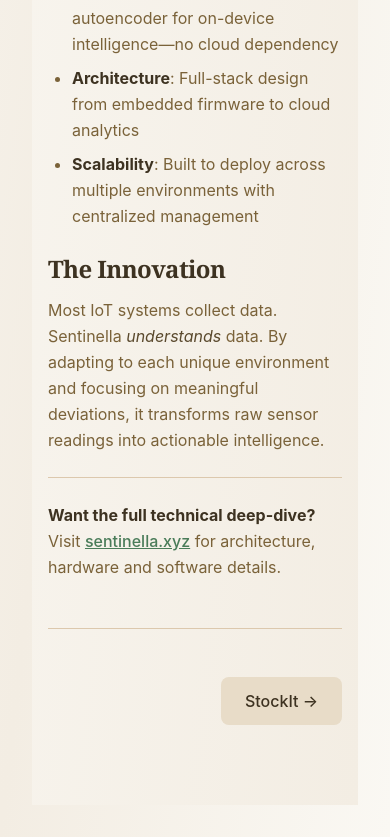
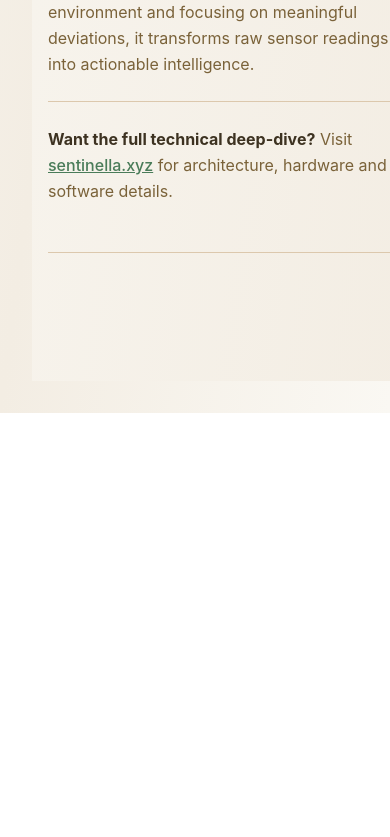
Before and after one commit to pasquale-sergi/personal-website, a Vue app: page /project/1 in a window 390 px wide. Shown: the part 2534-3371 px from the top of the page. After the commit the page ends 2947 px from the top, so only its background shows below. Built offline with nearby package versions, Linux system fonts and the light colour scheme.

Commit message:
mobile fixed(?)

```diff
--- a/index.html
+++ b/index.html
@@ -3,7 +3,7 @@
   <head>
     <meta charset="UTF-8" />
     <link rel="icon" type="image/svg+xml" href="/logo.png" />
-    <meta name="viewport" content="width=device-width, initial-scale=1.0" />
+    <meta name="viewport" content="width=device-width, initial-scale=1.0, maximum-scale=1.0, user-scalable=no,  viewport-fit=cover"" />
     <title>website</title>
   </head>
   <body>
--- a/src/App.vue
+++ b/src/App.vue
@@ -1,7 +1,10 @@
 <template>
   <div
     class="app-container"
-    :class="{ 'desktop-container': !isMobileView }"
+    :class="{
+      'desktop-container': !isMobileView,
+      'mobile-container': isMobileView  // Now with strengthened styles
+    }"
   >
     <div class="particle-container">
       <div class="particle"></div>
@@ -20,7 +23,7 @@
 </template>
 
 <script setup>
-import { ref, onMounted, onUnmounted } from 'vue'
+import { ref, onMounted, onUnmounted , nextTick} from 'vue'
 
 const isMobileView = ref(window.innerWidth < 768)
 
@@ -31,38 +34,39 @@
 onMounted(() => {
   window.addEventListener('resize', handleResize)
 })
-
 onUnmounted(() => {
   window.removeEventListener('resize', handleResize)
 })
 </script>
 
 <style>
+/* Ultra-minimal base: Full viewport, no child interference */
+
 .app-container {
   width: 100%;
   min-height: 100vh;
   margin: 0;
   padding: 0;
+  overflow: auto; /* Allows full scroll (x hidden comes from globals) */
+  position: relative; /* Only for particles */
+  background: transparent; /* No bg to inherit */
+  box-sizing: border-box;
 }
 
-/* Apply frame styling only on desktop */
-@media (min-width: 768px) {
+
+/* Mobile-only: Enforce full viewport */
+@media (max-width: 767px) {
   .app-container {
-    margin: 1rem 2rem;
-    border-radius: 1.5rem;
-    box-shadow: 0 25px 50px -12px rgba(0, 0, 0, 0.25);
-    background: linear-gradient(to bottom right, #f5f1e8, #ede5d9);
+    width: 100vw !important;
+    min-height: 100vh;
+    margin: 0;
+    padding: 0;
+    overflow: auto;
   }
 
-  .dark .app-container {
-    background: linear-gradient(to bottom right, #2c2418, #3d3221);
+  .particle-container {
+    width: 100vw;
+    height: 100vh;
   }
 }
-
-html, body {
-  margin: 0;
-  padding: 0;
-  overflow-x: hidden;
-  width: 100%;
-}
 </style>
--- a/src/data/projects.js
+++ b/src/data/projects.js
@@ -53,17 +53,5 @@
 **Want the full technical deep-dive?** Visit [sentinella.xyz](https://sentinella.xyz) for architecture, hardware and software details.
     `,
   },
-  {
-    id: 2,
-    title: 'StockIt',
-    description: 'Personal portfolio built with Vue and Vite.',
-    tags: ['Vue', 'Vite', 'Design'],
-    year: 2025,
-    link: ['sentinella.xyz','https://github.com/pasquale-sergi/Sentinella'],
-    content: `
-      # Portfolio Website
 
-      Full description...
-    `,
-  },
 ]
--- a/src/pages/HomePage.vue
+++ b/src/pages/HomePage.vue
@@ -384,7 +384,9 @@
 }
 
 const handleScroll = () => {
-  isScrolled.value = window.scrollY > 50 // Becomes true after scrolling 50px
+  const newScrolled = window.scrollY > 50;
+  isScrolled.value = newScrolled;
+  console.log('ScrollY:', window.scrollY, 'isScrolled set to:', newScrolled); // Temp debug
 }
 
 onMounted(() => {
--- a/src/pages/MobileHomePage.vue
+++ b/src/pages/MobileHomePage.vue
@@ -1,16 +1,17 @@
 <template>
   <div class="mobile-home">
-    <!-- Mobile header -->
+
+    <!-- Mobile hero - FIRST, and taller -->
+    <div class="mobile-hero">
+      <img src="/img4.jpg" alt="Hero" />
+    </div>
+
+    <!-- Mobile header - AFTER hero -->
     <header class="mobile-header">
       <h1>Pasquale</h1>
       <p>Computer & Electronics Engineering Student</p>
       <p class="mobile-university">Università del Salento</p>
     </header>
-
-    <!-- Mobile hero -->
-    <div class="mobile-hero">
-      <img src="/img3.jpg" alt="Hero" />
-    </div>
 
     <!-- About section -->
     <section class="mobile-section">
@@ -173,7 +174,7 @@
 </template>
 
 <script setup>
-import { ref, computed } from 'vue'
+import { ref, computed , onMounted, nextTick} from 'vue'
 import { projects } from '../data/projects.js'
 import AboutMe from '../components/AboutMe.vue'
 import ZenQuoteWidget from '../components/ZenQuoteWidget.vue'
@@ -238,23 +239,103 @@
   if (!selectedTag.value) return projects
   return projects.filter((project) => project.tags.includes(selectedTag.value))
 })
+
+
+onMounted(async () => {
+  if (window.innerWidth >= 768) return; // Skip on desktop to avoid errors
+
+  await nextTick(); // Wait for DOM render
+  const mobileHome = document.querySelector('.mobile-home');
+  const appContainer = document.querySelector('.app-container');
+
+  console.group('MobileHome Debug (remove after testing)');
+  console.log('Is Mobile (Client Check):', window.innerWidth < 768);
+  console.log('Viewport Size:', { width: window.innerWidth, height: window.innerHeight });
+
+  if (appContainer) {
+    console.log('App Container:', {
+      classes: appContainer.className,
+      width: appContainer.offsetWidth,
+      height: appContainer.offsetHeight,
+      computedWidth: window.getComputedStyle(appContainer).width,
+      computedBoxSizing: window.getComputedStyle(appContainer).boxSizing
+    });
+  } else {
+    console.log('App Container: Not found!');
+  }
+
+  if (mobileHome) {
+    console.log('Mobile Home:', {
+      classes: mobileHome.className,
+      width: mobileHome.offsetWidth,
+      height: mobileHome.offsetHeight,
+      computedWidth: window.getComputedStyle(mobileHome).width,
+      computedBoxSizing: window.getComputedStyle(mobileHome).boxSizing
+    });
+  } else {
+    console.log('Mobile Home: Not found! (Check if component mounted)');
+  }
+
+  console.groupEnd();
+});
 </script>
 
 <style scoped>
-/* Global mobile styles */
+/* Strengthen root for mobile: Force full expansion (scoped, so safe) */
 .mobile-home {
   width: 100%;
+  height: 100vh; /* Full height */
   min-height: 100vh;
-  background: linear-gradient(to br, #f5f1e8 to #ede5d9);
+  max-width: 100vw; /* Prevent any Tailwind max-w limits */
   margin: 0;
   padding: 0;
   box-sizing: border-box;
+  overflow-x: hidden;
+  position: absolute; /* Break out of any parent relative positioning if needed */
+  top: 0;
+  left: 0;
+  right: 0;
+  bottom: 0;
+  /* Your existing background */
+  background: linear-gradient(to br, #f5f1e8, #ede5d9);
 }
 
+/* Ensure all sections expand to full width */
+.mobile-header,
+.mobile-hero,
+.mobile-section,
+.mobile-projects,
+.mobile-buttons,
+.mobile-carousel-wrapper {
+  width: 100%;
+  max-width: 100vw;
+  margin: 0 auto;
+  padding-left: 1rem; /* Your existing */
+  padding-right: 1rem;
+  box-sizing: border-box;
+  overflow: hidden;
+}
+
+/* Mobile-only: Prevent carousel/tags from overflowing or shrinking */
+@media (max-width: 767px) {
+  .mobile-home {
+    position: fixed; /* Pin to viewport if parent constraints persist */
+    width: 100vw !important;
+    height: 100vh !important;
+    /* Only use !important here if absolutely needed—test without first */
+  }
+
+  .mobile-carousel,
+  .mobile-tags,
+  .mobile-project-card {
+    width: 100%;
+    overflow: visible;
+  }
+}
 .mobile-header {
-  padding: 1.5rem 1rem;
+  padding: 1rem 1rem; /* Reduced from 1.5rem */
   text-align: center;
-  background: white;
+  background: linear-gradient(to bottom, #f5f1e8, transparent);
   margin: 0;
   width: 100%;
   box-sizing: border-box;
@@ -264,13 +345,13 @@
   font-size: 2.5rem;
   font-family: serif;
   font-weight: bold;
-  margin: 0.5rem 0 0;
+  margin: 0.25rem 0 0; /* Reduced from 0.5rem */
 }
 
 .mobile-header p {
   font-size: 0.875rem;
   color: #b8945f;
-  margin: 0.25rem 0;
+  margin: 0.1rem 0; /* Reduced from 0.25rem */
 }
 
 .mobile-university {
@@ -280,10 +361,11 @@
 
 .mobile-hero {
   width: 100%;
-  height: 180px;
+  height: 150px; /* Much bigger */
   overflow: hidden;
   margin: 0;
   box-sizing: border-box;
+  border-radius: 9%;
 }
 
 .mobile-hero img {
@@ -297,10 +379,12 @@
   border-bottom: 1px solid rgba(0, 0, 0, 0.05);
   margin: 0;
   width: 100%;
-  max-width: 100vw; /* Add this */
+  max-width: 100vw;
   box-sizing: border-box;
-  overflow-x: hidden; /* Add this */
+  overflow-x: hidden;
 }
+
+
 
 .mobile-section h2 {
   font-size: 1.75rem;
@@ -419,7 +503,6 @@
   box-sizing: border-box;
   margin: 0;
 }
-
 .mobile-carousel {
   display: flex;
   gap: 1rem;
--- a/src/styles/components.css
+++ b/src/styles/components.css
@@ -564,7 +564,6 @@
   backdrop-filter: blur(8px);
   @apply shadow-lg;
 }
-
 /* links for contact section style*/
 .contact-link {
   @apply inline-flex items-center gap-2 px-6 py-3;
--- a/src/styles/main.css
+++ b/src/styles/main.css
@@ -29,6 +29,8 @@
 
 *, *::before, *::after {
   box-sizing: border-box;
+  margin: 0;
+  padding: 0;
 }
 
 /* Respect user motion preferences */
@@ -122,3 +124,15 @@
   @apply border-t border-zen-300 dark:border-zen-700;
   @apply my-8 md:my-12;
 }
+
+@media (max-width: 767px) {
+  html,
+  body {
+    width: 100vw !important;
+    min-height: 100vh !important;
+    margin: 0 !important;
+    padding: 0 !important;
+    overflow-x: hidden !important;
+    position: relative !important;
+  }
+}
--- a/tailwind.config.js
+++ b/tailwind.config.js
@@ -53,4 +53,5 @@
     },
   },
   plugins: [],
+   safelist: ['app-container', 'mobile-container', 'desktop-container', 'mobile-home'],
 }
```
Lines whose indentation alone changed are shown as unchanged.
